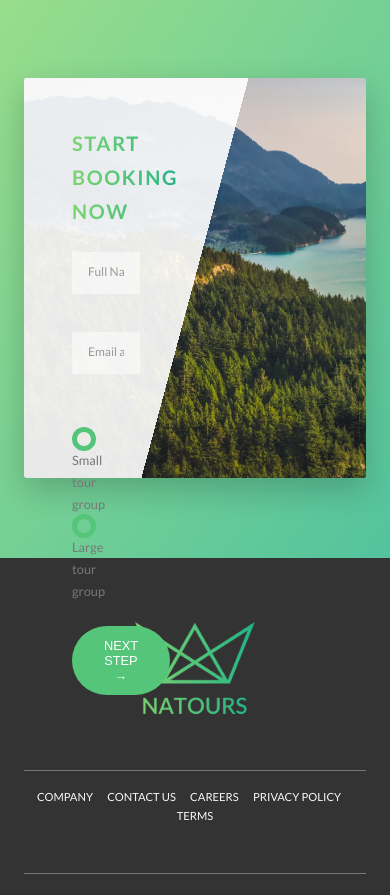
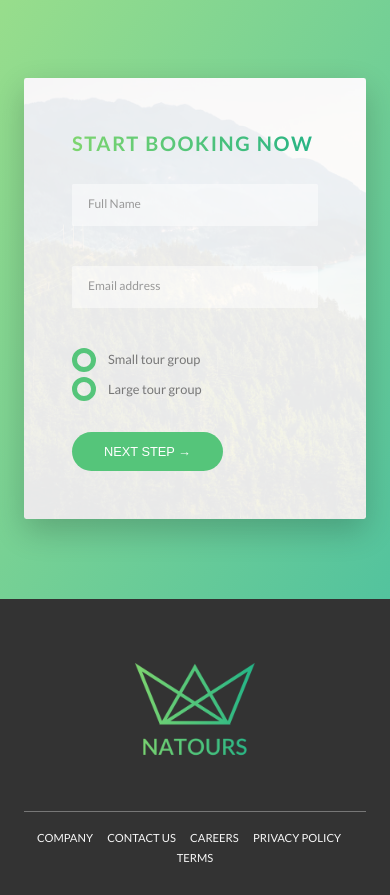
Before and after one commit to webstrapd/Natours, a website: page index.html in a window 390 px wide. Shown: the part 5609-6504 px from the top of the page. Drawn offline with Linux system fonts and the light colour scheme.

Commit message:
Update booking form design for mobile

```diff
--- a/sass/abstracts/_variables.scss
+++ b/sass/abstracts/_variables.scss
@@ -27,6 +27,7 @@ $card-gradient-2: linear-gradient(to right bottom, $color-primary-light, $color-
 $card-gradient-3: linear-gradient(to right bottom, $color-tertiary-light, $color-tertiary-dark);
 
 $box-gradient-clip: linear-gradient(105deg, rgba($color-white, .9) 0%, rgba($color-white, .9) 50%, transparent 50%);
+$box-gradient-clip-mobile: linear-gradient(105deg, rgba($color-white, .9) 0%, rgba($color-white, .9) 65%, transparent 65%);
 
 // Shadows
 $shadow-shallow-min: 0 .5rem 1rem rgba($color-black, .2);
--- a/sass/components/_composition.scss
+++ b/sass/components/_composition.scss
@@ -54,10 +54,11 @@
             outline: 1.5rem solid $color-primary;
             transform: scale(1.05) translateY(-.5rem);
             box-shadow: $shadow-raised-dark;
-            z-index: 20;
+            z-index: 200;
 
             @include respond(tab-port) {
-            box-shadow: $shadow-raised-med;
+                box-shadow: $shadow-raised-med;
+                transform: scale(1.45) translateY(-.5rem);
             }
         }
 
@@ -65,5 +66,9 @@
 
     &:hover &__photo:not(:hover) {
         transform: scale(.95);
+
+        @include respond(tab-port) {
+            transform: scale(1);
+        }
     }
 }
--- a/sass/components/_form.scss
+++ b/sass/components/_form.scss
@@ -17,6 +17,11 @@
         width: 90%;
         display: block;
         transition: all .3s;
+
+        @include respond(tab-port) {
+            width: 100%;
+            margin-bottom: 1rem;
+        }
 
         &:focus {
             outline: none;
@@ -52,6 +57,11 @@
     &__radio-group {
         width: 49%;
         display: inline-block;
+
+        @include respond(tab-port) {
+            width: 100%;
+            margin-bottom: 1rem;
+        }
     }
 
     &__radio-input {
--- a/sass/components/_popup.scss
+++ b/sass/components/_popup.scss
@@ -9,6 +9,10 @@
     opacity: 0;
     visibility: hidden;
     transition: all .3s;
+
+    @include respond(tab-land) {
+        text-align: center;
+    }
 
     &__content {
         @include absolute-center;
@@ -30,6 +34,11 @@
     &__left {
         display: table-cell;
         width: 33.33333334%;
+
+        @include respond(tab-land) {
+           display: none;
+    }
+
     }
 
     &__right {
@@ -45,6 +54,7 @@
 
         // Personal preference
         margin: 1px 0px 0px 1px;
+
     }
 
     &__text {
--- a/sass/pages/_home.scss
+++ b/sass/pages/_home.scss
@@ -65,10 +65,25 @@
     border-radius: $border-radius-small;
     box-shadow: $shadow-shallow-med;
 
-    height: 50rem;
+    @include respond(tab-land) {
+        background-image: $box-gradient-clip-mobile, url('../img/nat-10.jpg')
+    }
+
+    // No more clip gradient for 900px or smaller
+    @include respond(tab-port) {
+        background-image: linear-gradient(rgba($color-white, .9), rgba($color-white, .9)), url('../img/nat-10.jpg')
+    }
 
     &__form {
         width: 50%;
         padding: 6rem;
+
+        @include respond(tab-land) {
+            width: 65%;
+        }
+
+        @include respond(tab-port) {
+            width: 100%;
+        }
     }
 }
```
Also changed, not shown: css/style.css.
